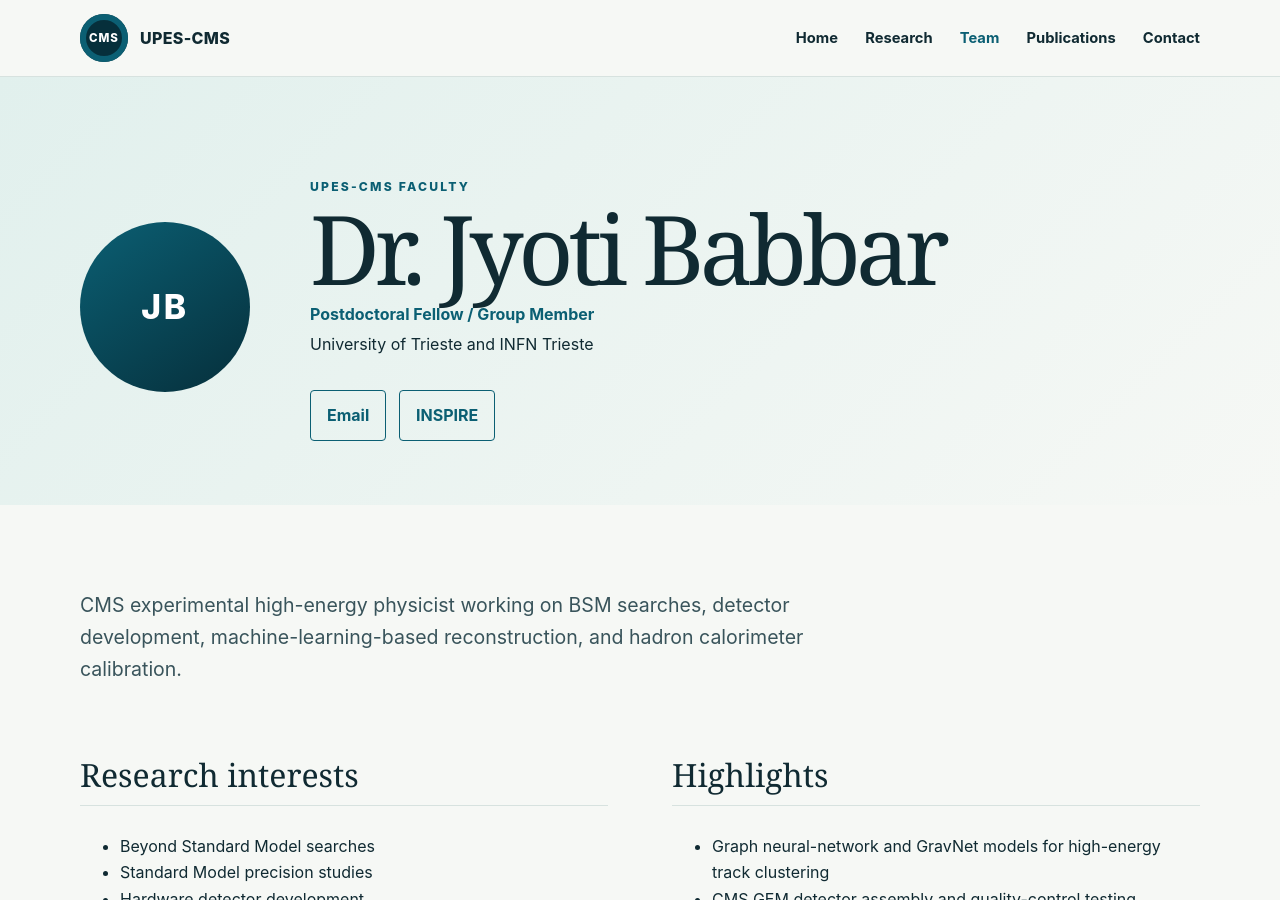
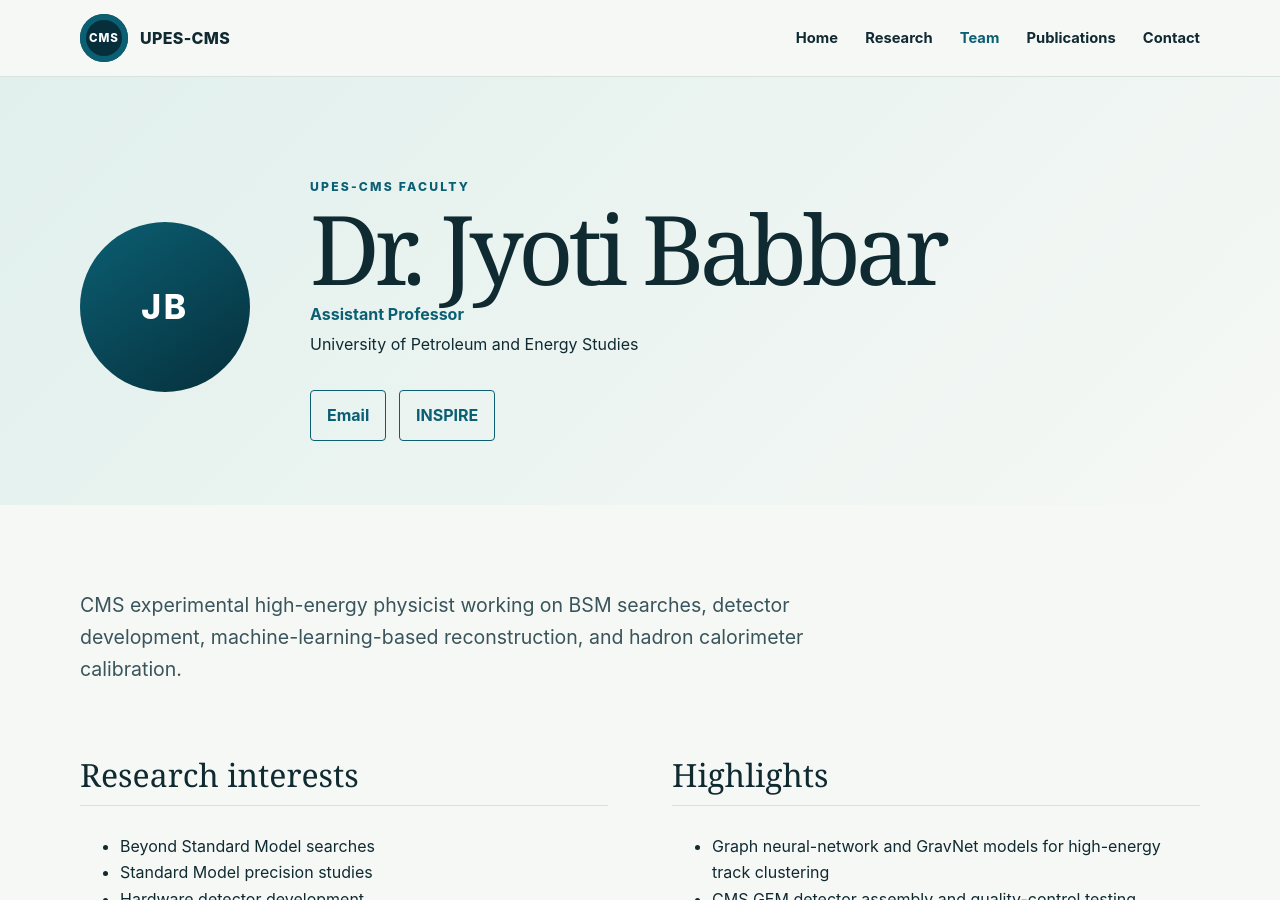
Before and after one commit to upes-cms/upes-cms.github.io, a Jekyll site: the page built from _pages/jyoti.md, in a window 1280 px wide and 900 px high. Built offline with Jekyll 4.4.1, drawn with Linux system fonts in a browser that asks for light colours.

Commit message:
fix title for jyoti

```diff
--- a/_data/faculty/jyoti-babbar.yml
+++ b/_data/faculty/jyoti-babbar.yml
@@ -1,8 +1,8 @@
 name: Dr. Jyoti Babbar
 slug: jyoti-babbar
 initials: JB
-role: Postdoctoral Fellow / Group Member
-institution: University of Trieste and INFN Trieste
+role: Assistant Professor
+institution: University of Petroleum and Energy Studies
 email: jyoti.babbar@cern.ch
 inspire: https://inspirehep.net/authors/1667351
 summary: CMS experimental high-energy physicist working on BSM searches, detector development, machine-learning-based reconstruction, and hadron calorimeter calibration.
```
